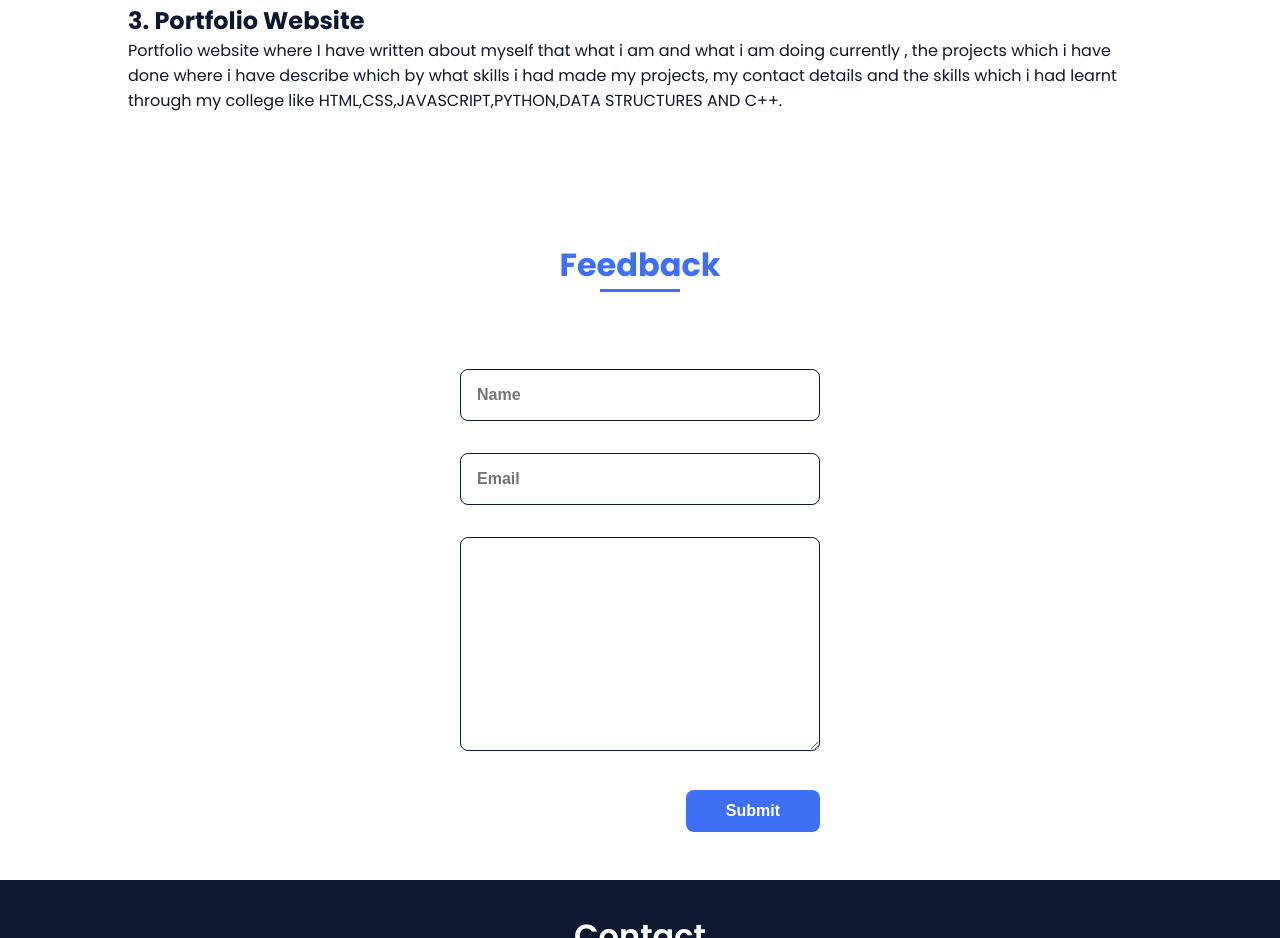
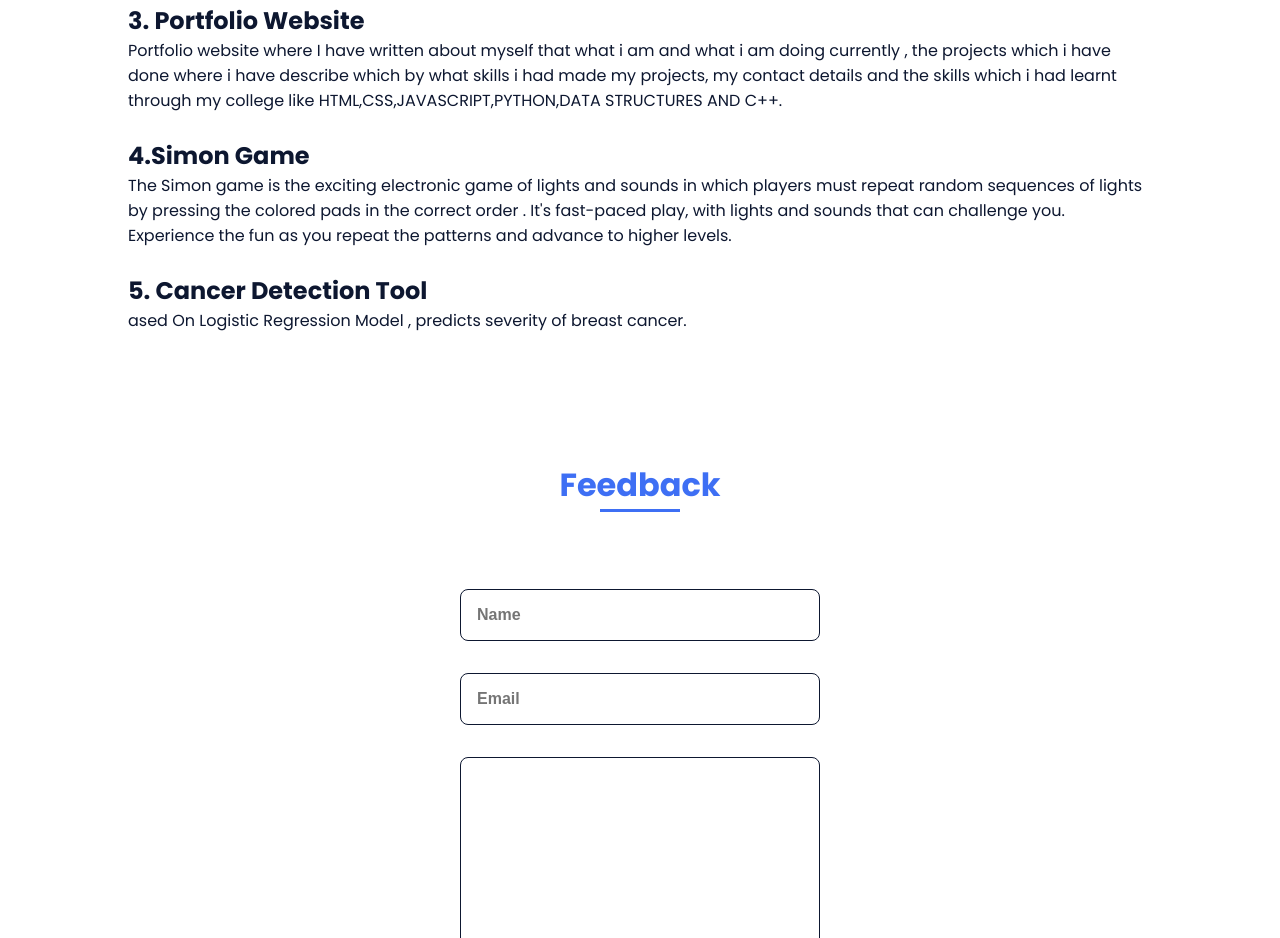
Before and after one commit to sachIN-BLIP/sachin-s-Portfolio.github.io, a plain HTML site: page index.html in a window 1280 px wide. Shown: the part 2359-3297 px from the top of the page. Drawn offline with nearby package versions, Linux system fonts and the light colour scheme.

Commit message:
prjtAdded

```diff
--- a/index.html
+++ b/index.html
@@ -216,6 +216,19 @@
                         by what skills i had made my projects, my contact details and the skills
                         which i had learnt through my college like HTML,CSS,JAVASCRIPT,PYTHON,DATA STRUCTURES AND C++.
                     </p>
+                    <br>
+                    <h2 class="project__subtitle">4.Simon Game</h2>
+                    <p class="project__text">The Simon game is the exciting electronic game of lights and sounds in which players must repeat random sequences of lights by pressing the
+                        colored pads in the correct order . It's fast-paced play, with lights and
+                        sounds that can challenge you. Experience the fun as you repeat the patterns and advance to higher levels.
+                    </p>
+                    <br>
+                    <h2 class="project__subtitle">5. Cancer Detection Tool</h2>
+                    <p class="project__text">ased On Logistic Regression Model , predicts severity of breast cancer.
+                    </p>
+
+
+
                 </div>
             </div>
         </section>
```
